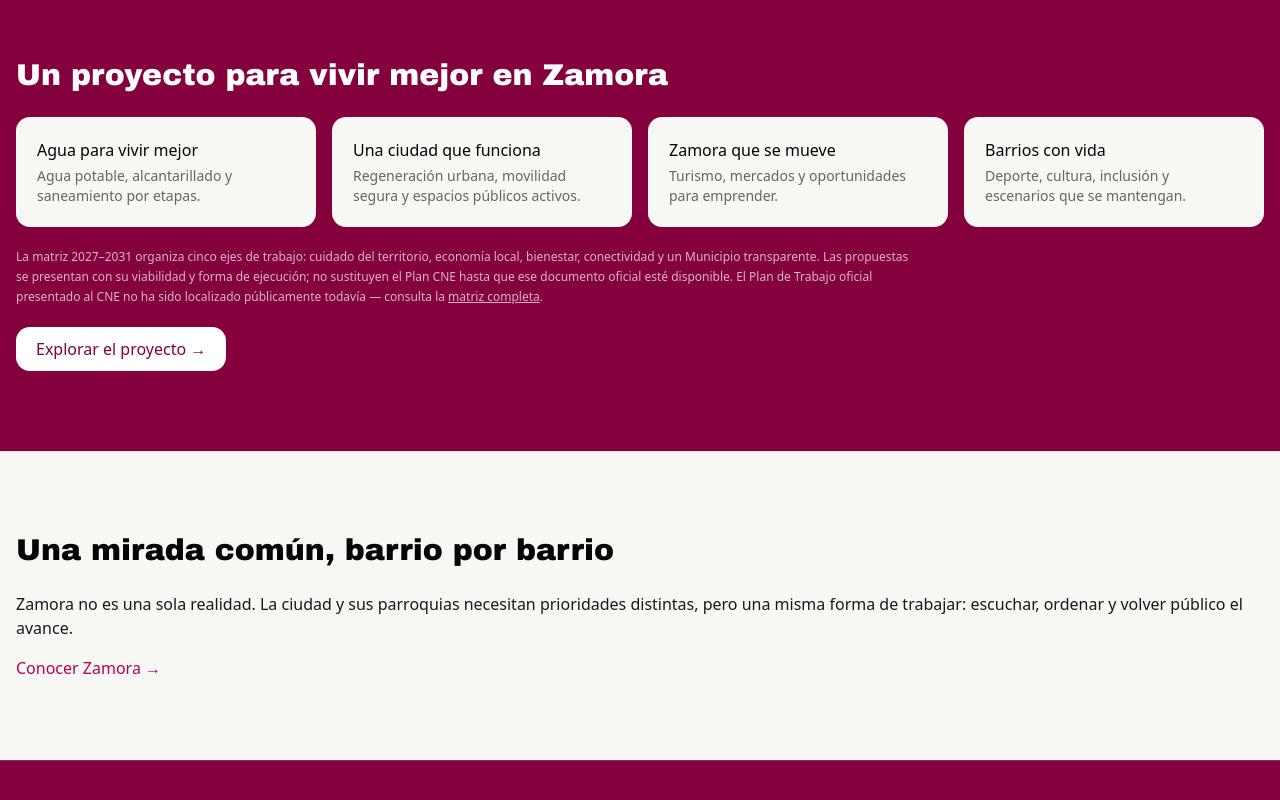
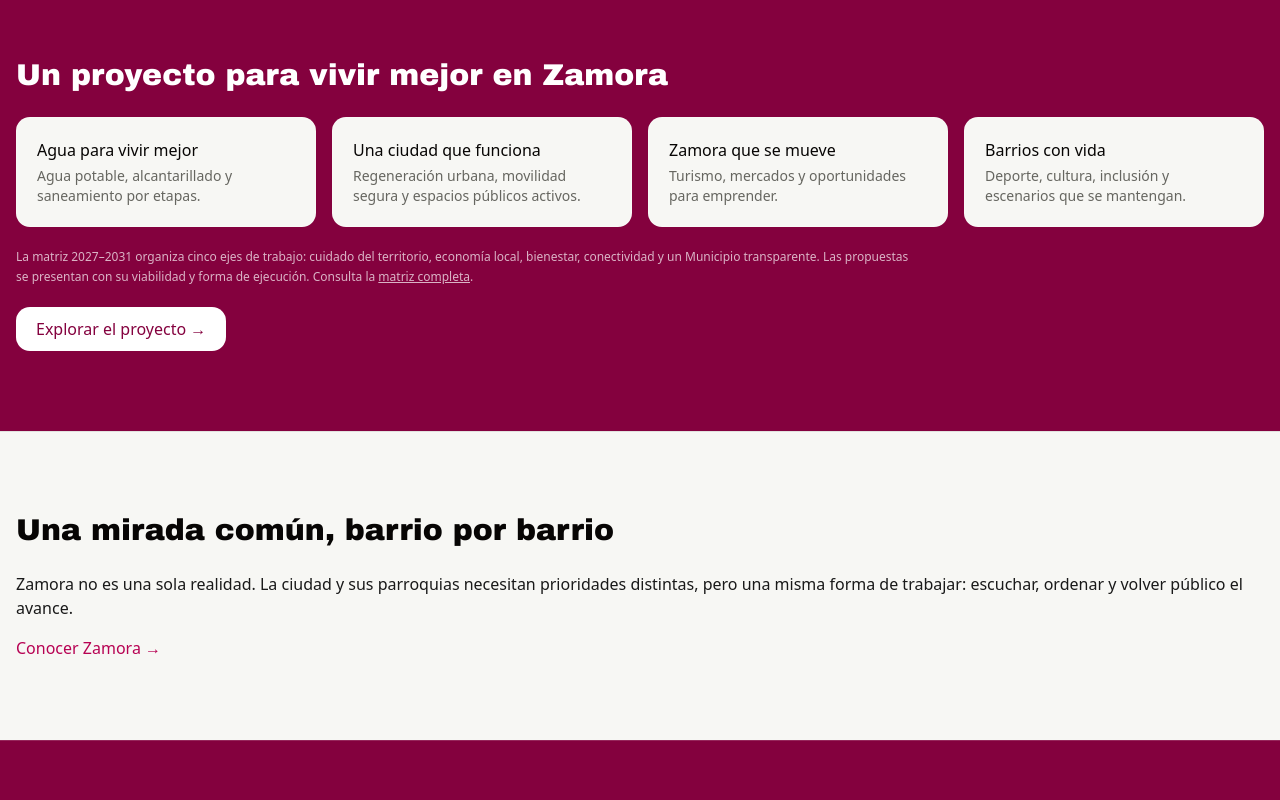
Before and after one commit to CharlieCardenasToledo/luis-balladeres, a Next.js app: page / in a window 1280 px wide. Shown: the part 1834-2634 px from the top of the page. Built offline with nearby package versions, Linux system fonts and the light colour scheme; no server answers.

Commit message:
chore: remove missing-plan caveats from public copy

```diff
--- a/src/app/(public)/page.tsx
+++ b/src/app/(public)/page.tsx
@@ -137,9 +137,7 @@ export default function HomePage() {
         <p className="mt-5 max-w-4xl text-xs leading-5 text-white/70">
           La matriz 2027–2031 organiza cinco ejes de trabajo: cuidado del territorio, economía
           local, bienestar, conectividad y un Municipio transparente. Las propuestas se presentan
-          con su viabilidad y forma de ejecución; no sustituyen el Plan CNE hasta que ese documento
-          oficial esté disponible. El Plan de Trabajo oficial presentado al CNE no ha sido localizado públicamente
-          todavía — consulta la{" "}
+          con su viabilidad y forma de ejecución. Consulta la{" "}
           <Link href="/plan-de-trabajo" className="underline">
             matriz completa
           </Link>
--- a/src/app/(public)/plan-de-trabajo/page.tsx
+++ b/src/app/(public)/plan-de-trabajo/page.tsx
@@ -89,10 +89,9 @@ export default function Page() {
       <div className="mt-6 border-l-4 border-brand-magenta pl-4 text-sm text-gray-700">
         <p className="font-medium text-black">Alcance y cautela editorial</p>
         <p className="mt-1">
-          Este documento suministrado por el equipo no sustituye el Plan de Trabajo oficial presentado
-          al CNE, cuya copia pública verificable todavía no se ha localizado. Costos, metas físicas,
-          ubicaciones y cronogramas requieren estudios, presupuesto y validación jurídica antes de
-          presentarse como compromisos definitivos.
+          Esta matriz presenta prioridades y una ruta de trabajo. Costos, metas físicas, ubicaciones
+          y cronogramas se definirán con estudios, presupuesto y validación jurídica antes de cada
+          ejecución.
         </p>
       </div>
 
--- a/src/app/(public)/propuestas/page.tsx
+++ b/src/app/(public)/propuestas/page.tsx
@@ -42,8 +42,7 @@ export default function Page() {
         <p className="font-medium text-black">El proyecto completo 2027–2031</p>
         <p className="mt-1 text-sm leading-6 text-gray-700">
           Cinco ejes para cuidar el territorio, mover la economía local, ampliar el bienestar,
-          conectar ciudad y parroquias y construir un Municipio transparente. Está organizada por
-          separado porque no sustituye el Plan de Trabajo oficial presentado al CNE.
+          conectar ciudad y parroquias y construir un Municipio transparente.
         </p>
         <Link href="/plan-de-trabajo" className="mt-3 inline-block font-medium text-brand-magenta underline">
           Consultar la matriz completa →
```
